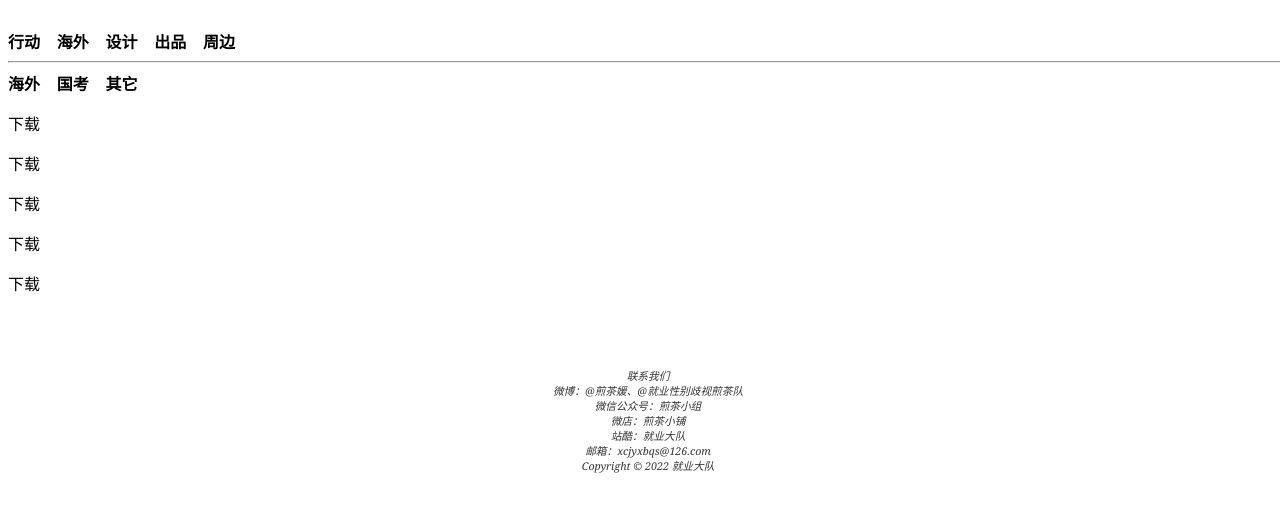
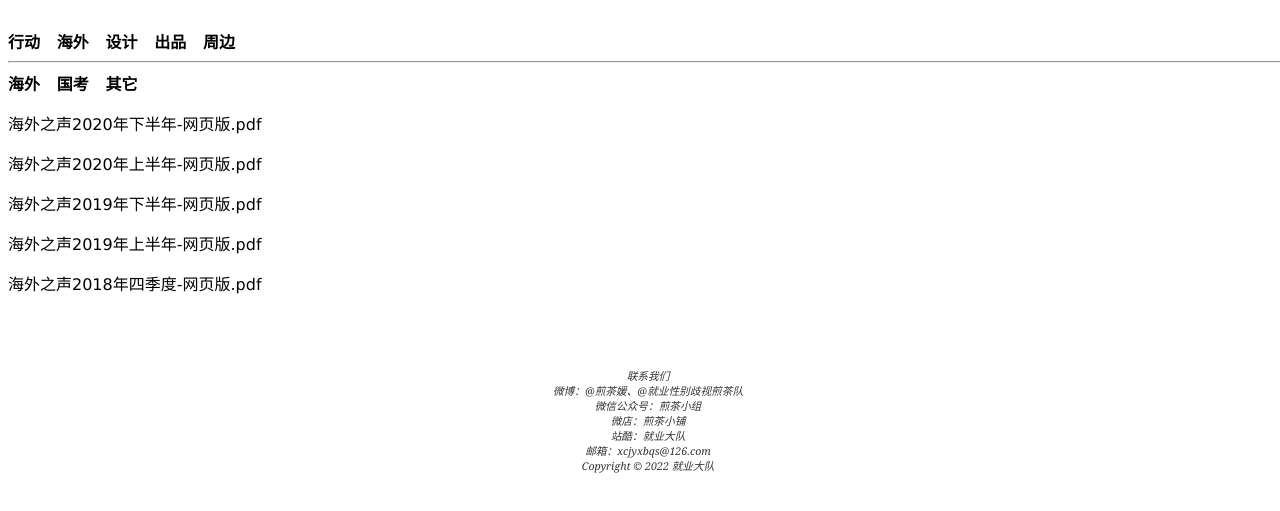
Before and after one commit to jyjcdd/jydd123.github.io-1, a plain HTML site: page 4.出品.html in a window 1280 px wide. Shown: the part 155-666 px from the top of the page. Drawn offline with Linux system fonts and the light colour scheme.

Commit message:
Update 4.出品.html

```diff
--- a/4.出品.html
+++ b/4.出品.html
@@ -71,15 +71,15 @@ footer {  font-family: Georgia, "Times New Roman", serif;
 </nav>
 <main>
   <dl>
-  <a href="出品/海外/海外之声2020年下半年-网页版.pdf" download="海外之声2020年下半年-网页版.pdf">下载</a>
+  <a href="出品/海外/海外之声2020年下半年-网页版.pdf" download="海外之声2020年下半年-网页版.pdf">海外之声2020年下半年-网页版.pdf</a>
   <dl>
-  <a href="出品/海外/海外之声2020年上半年-网页版.pdf" download="海外之声2020年上半年-网页版.pdf">下载</a>
+  <a href="出品/海外/海外之声2020年上半年-网页版.pdf" download="海外之声2020年上半年-网页版.pdf">海外之声2020年上半年-网页版.pdf</a>
   <dl>
-  <a href="出品/海外/海外之声2019年下半年-网页版.pdf" download="海外之声2019年下半年-网页版.pdf">下载</a>
+  <a href="出品/海外/海外之声2019年下半年-网页版.pdf" download="海外之声2019年下半年-网页版.pdf">海外之声2019年下半年-网页版.pdf</a>
   <dl>
-  <a href="出品/海外/海外之声2019年上半年-网页版.pdf" download="海外之声2019年上半年-网页版.pdf">下载</a>
+  <a href="出品/海外/海外之声2019年上半年-网页版.pdf" download="海外之声2019年上半年-网页版.pdf">海外之声2019年上半年-网页版.pdf</a>
   <dl>
-  <a href="出品/海外/海外之声2018年四季度-网页版.pdf" download="海外之声2018年四季度-网页版.pdf">下载</a>
+  <a href="出品/海外/海外之声2018年四季度-网页版.pdf" download="海外之声2018年四季度-网页版.pdf">海外之声2018年四季度-网页版.pdf</a>
 </main>
 <br><br><br>
 <footer>
```
